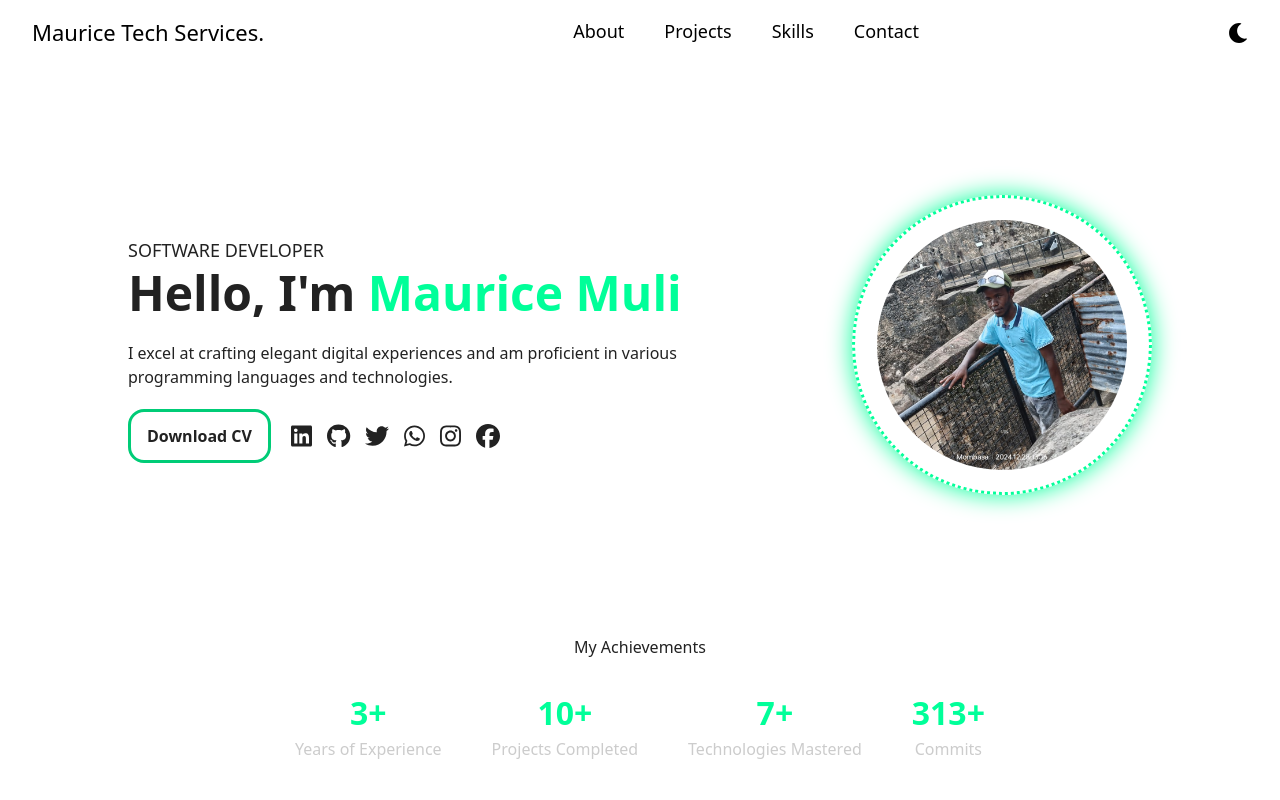
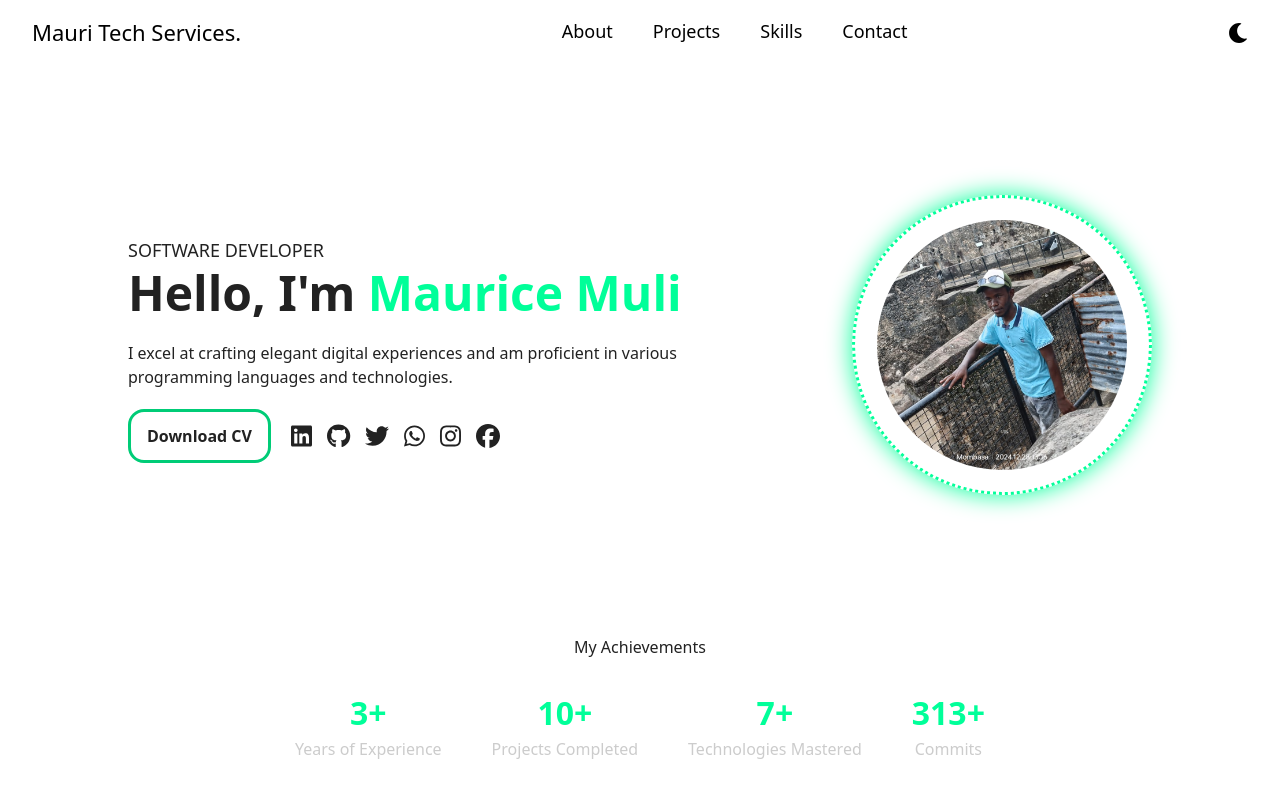
Before and after one commit to Muli4/portfolio, a Next.js app: page / in a window 1280 px wide. Shown: the top 800 px of the page. Built offline with nearby package versions, Linux system fonts and the light colour scheme.

Commit message:
Update navbar.jsx

```diff
--- a/components/navbar.jsx
+++ b/components/navbar.jsx
@@ -24,7 +24,7 @@ export default function Navbar() {
     return (
         <div className={`navbar-container ${menuOpen ? "expanded" : ""}`}>
             <nav className={`navbar ${darkMode ? "dark-mode" : "light-mode"}`}>
-                <h1 className="nav-logo">Maurice Tech Services.</h1>
+                <h1 className="nav-logo">Mauri Tech Services.</h1>
 
                 {/* Menu Button */}
                 <button className="menu-toggle" onClick={() => setMenuOpen(!menuOpen)}>
```
